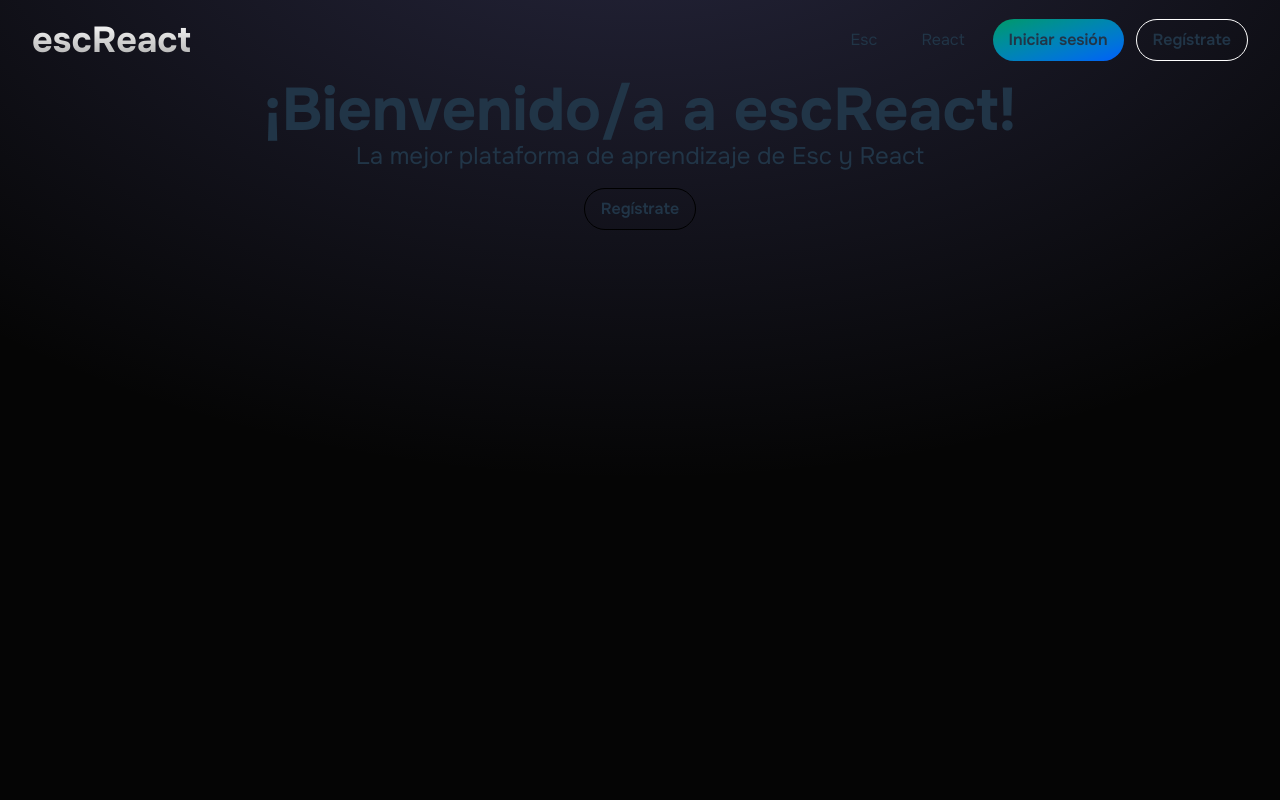
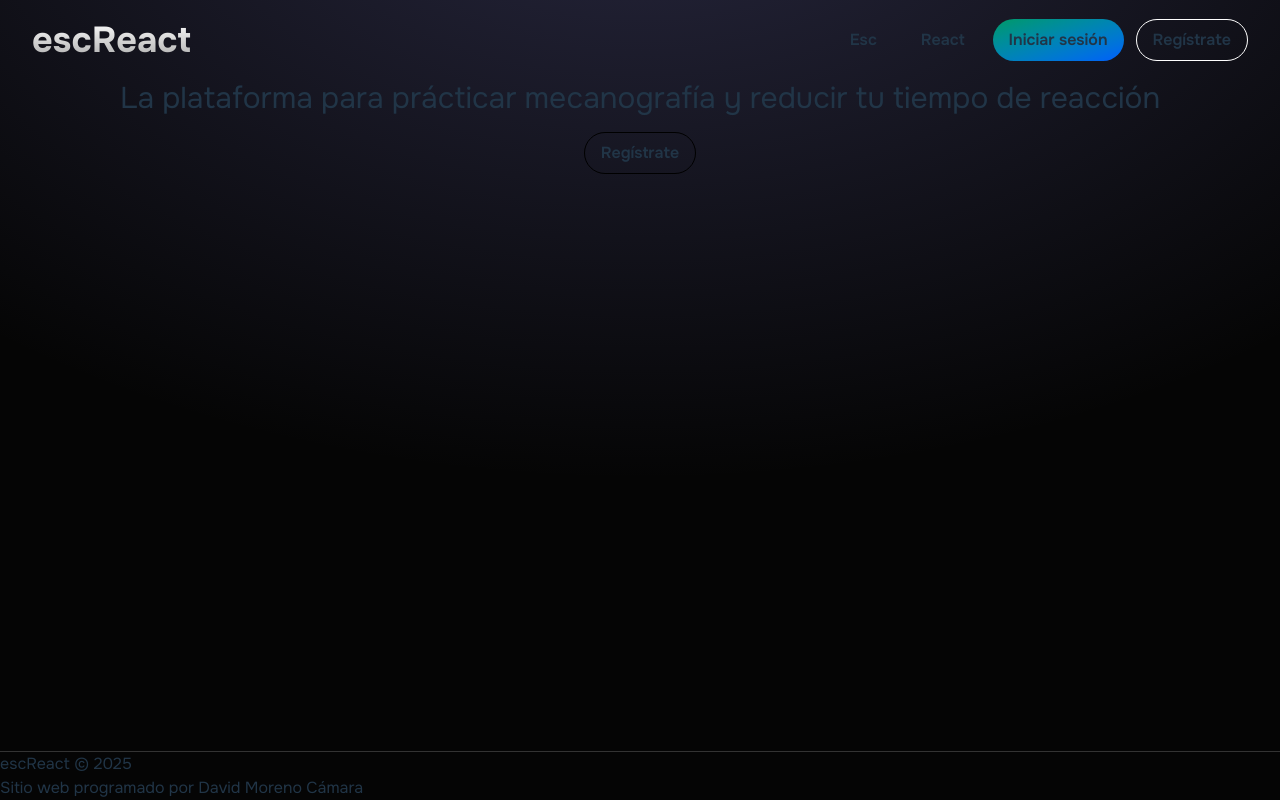
Before and after one commit to Dayv1dDev/escReact, a React (Vite) app in the folder client/: page / in a window 1280 px wide. Built offline with nearby package versions, Linux system fonts and the light colour scheme.

Commit message:
Enhance NavBar styling and update Home page content layout

```diff
--- a/client/src/components/NavBar.jsx
+++ b/client/src/components/NavBar.jsx
@@ -8,8 +8,8 @@ export default function NavBar() {
         <header className="absolute z-50 top-0 left-0 w-full h-20 flex items-center justify-between px-8">
             <Link to="/"><h1 className="text-4xl font-bold bg-clip-text text-transparent bg-gradient-to-b from-white to-[#adadad]">escReact</h1></Link>
             <nav className="flex gap-3">
-                <Link to="/esc" className="py-2 px-4 flex items-center">Esc</Link>
-                <Link to="/react" className="py-2 px-4 flex items-center">React</Link>
+                <Link to="/esc" className="py-2 px-4 font-semibold flex items-center">Esc</Link>
+                <Link to="/react" className="py-2 px-4 font-semibold flex items-center">React</Link>
                 <Link to="/login" className="py-2 px-4 flex items-center font-semibold bg-gradient-to-br from-emerald-600 to-blue-600 rounded-full">Iniciar sesión</Link>
                 <Link to="/register" className="py-2 px-4 font-semibold border border-white rounded-full hover:bg-white/10 hover:border-white/50 transition-all duration-300">Regístrate</Link>
             </nav>
--- a/client/src/pages/Home.jsx
+++ b/client/src/pages/Home.jsx
@@ -3,16 +3,21 @@ import NavBar from "../components/NavBar.jsx";
 
 export default function Home() {
     return (
-        <>
+        <div className="w-screen h-screen flex flex-col">
             <MainBackground />
-            <main>
+            <main className="h-full">
                 <NavBar />
                 <section className="flex flex-col items-center">
-                    <h1 className="text-6xl font-bold">¡Bienvenido/a a escReact!</h1>
-                    <p className="text-2xl">La mejor plataforma de aprendizaje de Esc y React</p>
+                    <h1 className="text-3xl">La plataforma para prácticar mecanografía y reducir tu tiempo de reacción</h1>
                     <a href="/register.html" className="w-fit py-2 px-4 mt-4 font-semibold border border-black rounded-full hover:bg-black/10 hover:border-black/50 transition-all duration-150">Regístrate</a>
                 </section>
             </main>
-        </>
+            <footer className="flex items-center justify-center border-t border-[#333]">
+                <div className="flex flex-col w-7xl">
+                    <p>escReact &copy; 2025</p>
+                    <p>Sitio web programado por David Moreno Cámara</p>
+                </div>
+            </footer>
+        </div>
     )
 }
```
